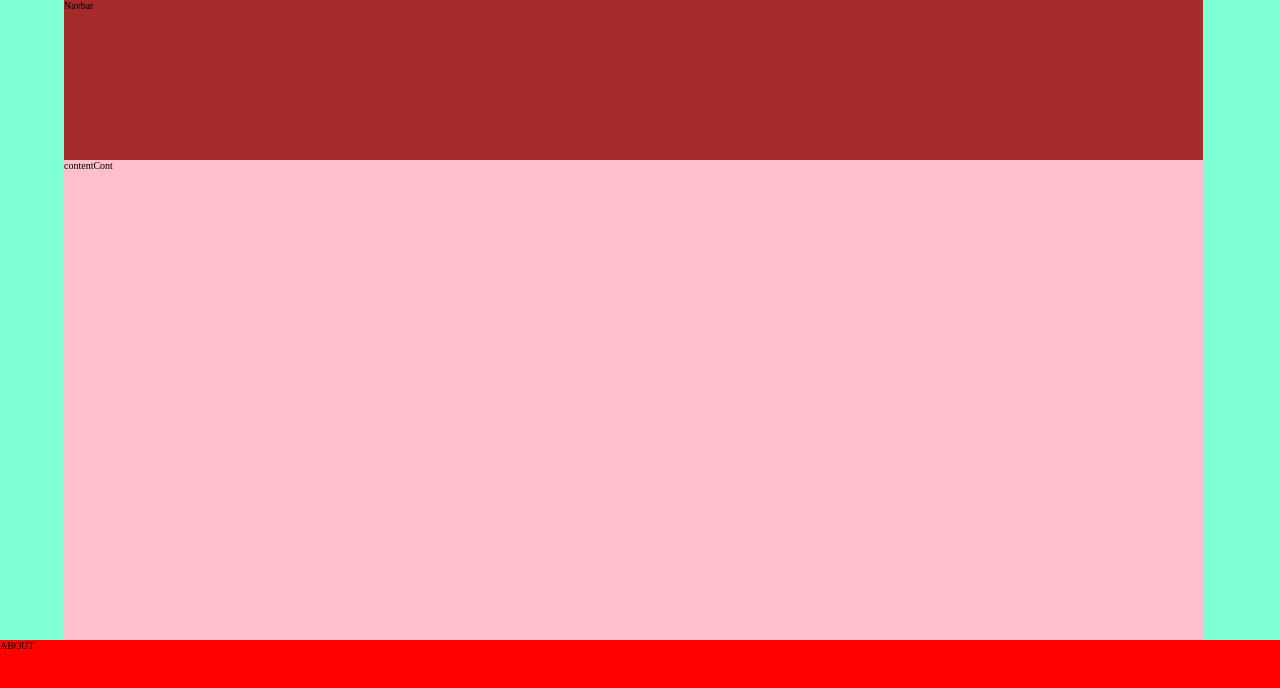
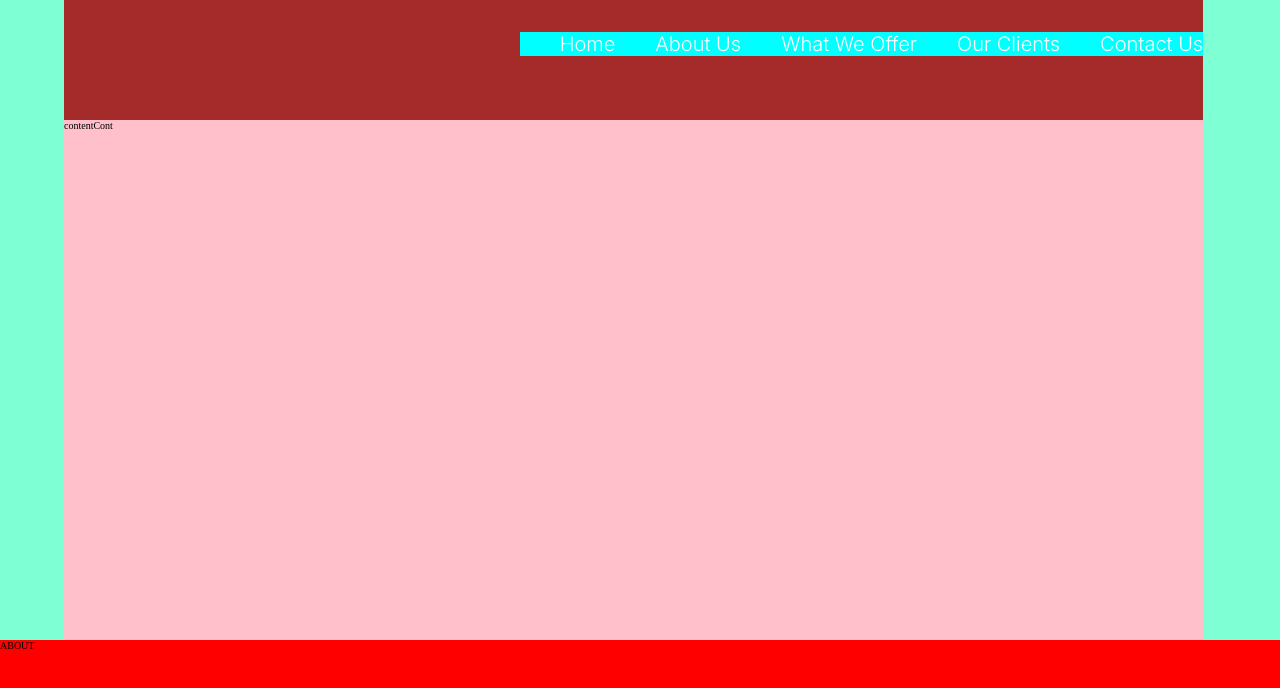
Before and after one commit to SyedOsamaBinAzhar/ose, a React (Create React App) app: page / in a window 1280 px wide. Shown: the top 688 px of the page. Built offline with nearby package versions, Linux system fonts and the light colour scheme.

Commit message:
Navbar layout ready with hover

```diff
--- a/public/index.html
+++ b/public/index.html
@@ -10,6 +10,10 @@
       content="Web site created using create-react-app"
     />
     <link rel="apple-touch-icon" href="%PUBLIC_URL%/logo192.png" />
+
+    <link rel="preconnect" href="https://fonts.googleapis.com">
+<link rel="preconnect" href="https://fonts.gstatic.com" crossorigin>
+<link href="https://fonts.googleapis.com/css2?family=Inter:wght@100;200;300;400;500;700&display=swap" rel="stylesheet">
     <!--
       manifest.json provides metadata used when your web app is installed on a
       user's mobile device or desktop. See https://developers.google.com/web/fundamentals/web-app-manifest/
--- a/src/App.css
+++ b/src/App.css
@@ -23,3 +23,9 @@ html {
     justify-content: center;
     flex-flow: column;
 }
+.flex-row{
+    display: flex;
+    align-items: center;
+    justify-content: center;
+    flex-flow: row;
+}
--- a/src/components/heroSection/navbar.jsx
+++ /dev/null
@@ -1,9 +0,0 @@
-import React from 'react'
-
-const Navbar = () => {
-  return (
-    <div>Navbar</div>
-  )
-}
-
-export default Navbar
--- /dev/null
+++ b/src/components/heroSection/navbar/navbar.css
@@ -0,0 +1,24 @@
+.navbarCont{
+    display: flex;
+
+}
+.navItemsCont{
+    display: flex;
+    background-color: aqua;
+    position: absolute;
+    right : 6%;
+    top : 5%;
+}
+li {
+    list-style: none;
+    font-size: 2rem;
+    margin-left: 40px;
+    color: #FFFFFF;
+    font-family: 'Inter', sans-serif;
+    font-weight: 300;
+}
+li:hover{
+    font-weight: 600;
+    cursor: pointer;
+    transition: 0.1s ease-in-out;
+}
--- /dev/null
+++ b/src/components/heroSection/navbar/navbar.jsx
@@ -0,0 +1,19 @@
+import React from 'react'
+import "./navbar.css";
+
+const Navbar = () => {
+  return (
+    <div className='navbarCont'>
+        <div className="navItemsCont">
+          <li>Home</li>
+          <li>About Us</li>
+          <li>What We Offer</li>
+          <li>Our Clients</li>
+          <li>Contact Us</li>
+        </div>
+
+    </div>
+  )
+}
+
+export default Navbar
--- a/src/pages/landingPage/landingPage.css
+++ b/src/pages/landingPage/landingPage.css
@@ -11,10 +11,11 @@
                         "footerStrip";
 }
 .heroSection{
+    position: relative;
     grid-area: heroSection;
     background-color: aquamarine;
     display: grid;
-    grid-template-rows: minmax(20vh, min-content) minmax(60vh, min-content);
+    grid-template-rows: minmax(15vh, min-content) minmax(65vh, min-content);
     grid-template-columns: 5vw 89vw 6vw;
     grid-template-areas: ". navbarCont ."
                         ". contentCont .";
--- a/src/pages/landingPage/landingPage.jsx
+++ b/src/pages/landingPage/landingPage.jsx
@@ -1,5 +1,5 @@
 import React from 'react'
-import Navbar from '../../components/heroSection/navbar';
+import Navbar from '../../components/heroSection/navbar/navbar';
 import "./landingPage.css";
 
 const LandingPage = () => {
```
